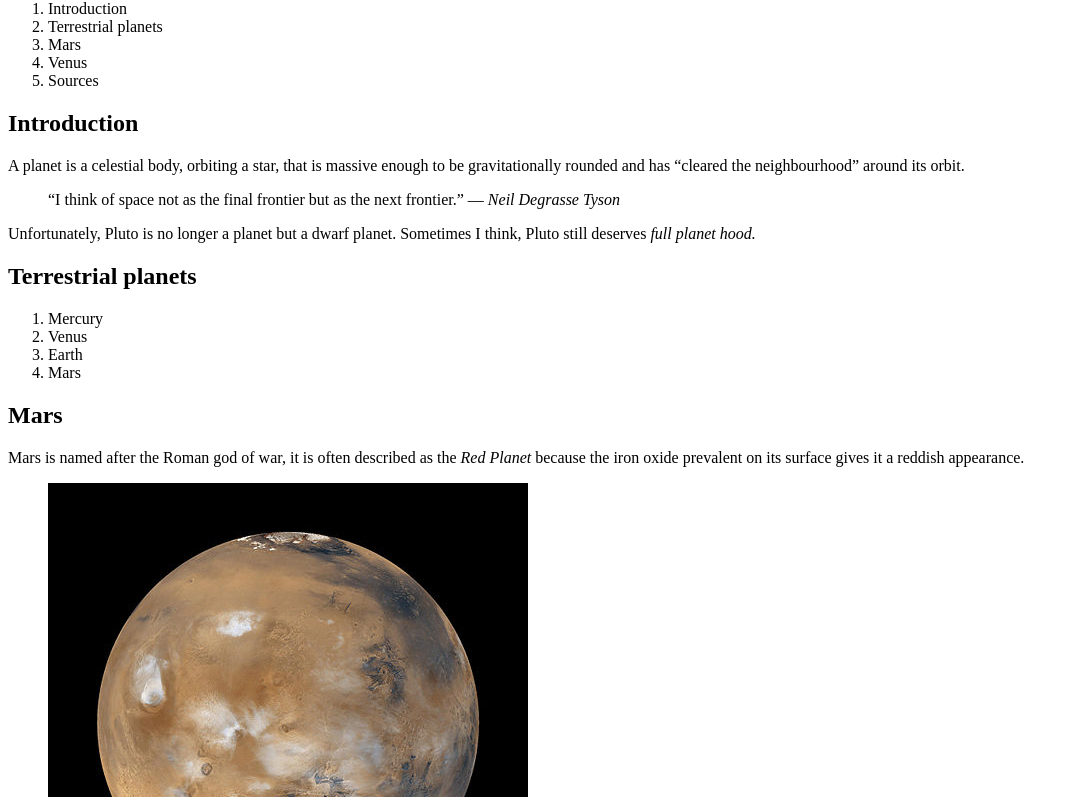
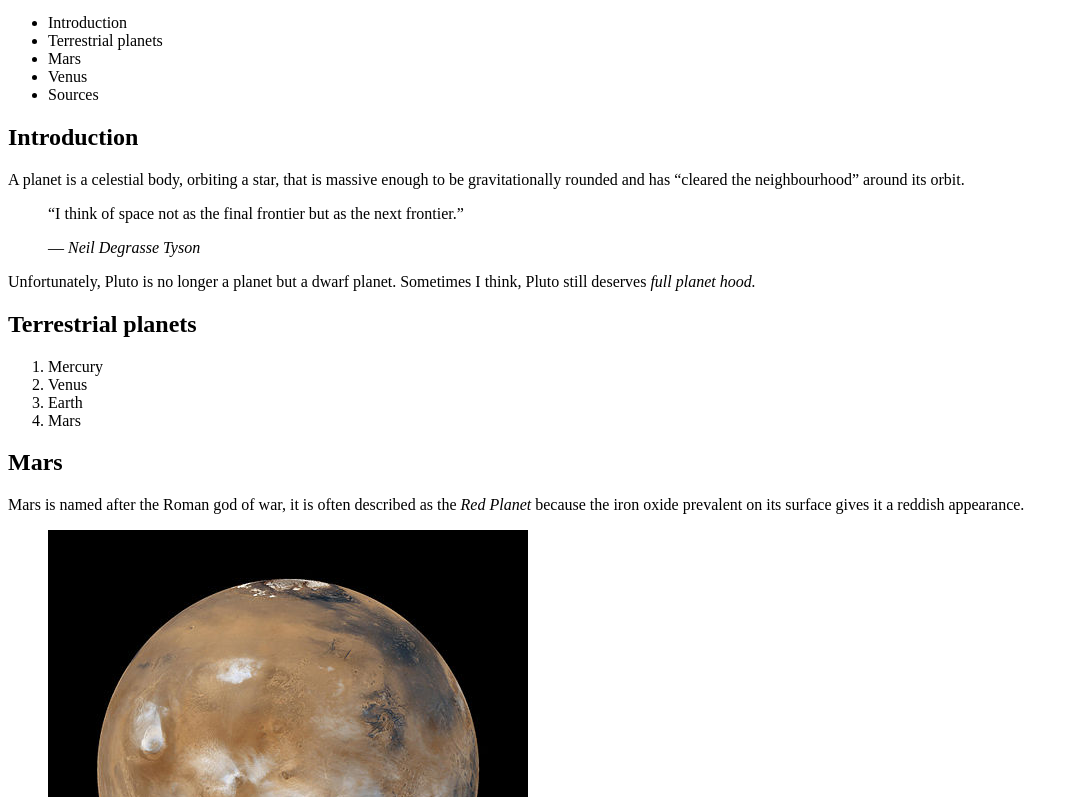
Before and after one commit to sashatran95/dsn1674-assignment-2, a plain HTML site: page index.html in a window 1280 px wide. Shown: the part 66-863 px from the top of the page, without its empty margins (0-1079 px from the left). Drawn offline with Linux system fonts and the light colour scheme.

Commit message:
Even more changes

```diff
--- a/index.html
+++ b/index.html
@@ -1,27 +1,36 @@
+<!DOCTYPE html>
+<html lang="en-ca">
+
+<head>
+	<meta charset="utf-8">
+	<title>Planets</title>
+</head>
+
+<body>
 <header>
-<h1>Planets</h1>
+	<h1>Planets</h1>
 </header>
 
+
+
 <nav>
-<ol>
+<ul>
 	<li>Introduction</li>
 	<li>Terrestrial planets</li>
 	<li>Mars</li>
 	<li>Venus</li>
 	<li>Sources</li>
-</ol>
+</ul>
 </nav>
-
-<main>
-<body>
 
 	<h2>Introduction</h2>
 
 
 	<p>A planet is a celestial body, orbiting a star, that is massive enough to be gravitationally rounded and has <quote>“cleared the neighbourhood”</quote> around its orbit.
 
-		<blockquote>“I think of space not as the final frontier but as the next frontier.”
-		— <cite>Neil Degrasse Tyson</cite>
+		<blockquote>
+		<p>“I think of space not as the final frontier but as the next frontier.”</p>
+		<footer>— <cite>Neil Degrasse Tyson</cite></footer>
 		</blockquote>
 
 	Unfortunately, Pluto is no longer a planet but a dwarf planet. Sometimes I think, Pluto still deserves <i>full planet hood.</i><p>
@@ -78,9 +87,6 @@
 	<dd>6051.8 km</dd>
 	</dl>
 
-</body>
-</main>
-
 <aside>
 <footer>
 <strong>Sources:</strong>
@@ -88,3 +94,5 @@
 <a href="https://en.wikipedia.org/wiki/Venus"> Wikipedia: Venus</a>
 </footer>
 </aside>
+</body>
+</html>
```
